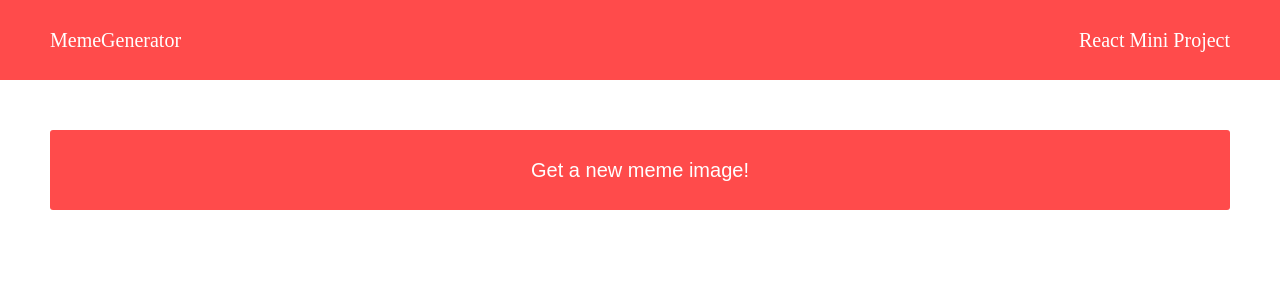
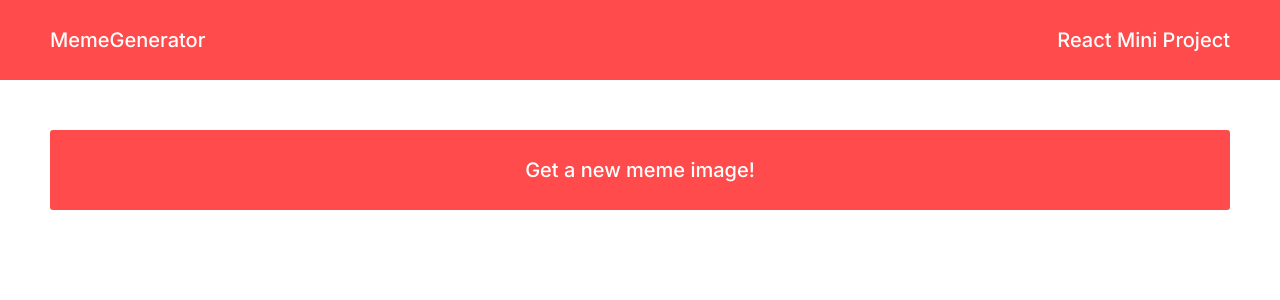
Before and after one commit to tanushsethi/meme-generator, a React (Create React App) app: page / in a window 1280 px wide. Shown: the top 300 px of the page. Built offline with nearby package versions, Linux system fonts and the light colour scheme.

Commit message:
font update

```diff
--- a/src/App.css
+++ b/src/App.css
@@ -2,6 +2,7 @@
     margin: 0px;
     padding: 0px;
     box-sizing: border-box;
+    font-family: Inter;
 }
 
 .navbar{
```
